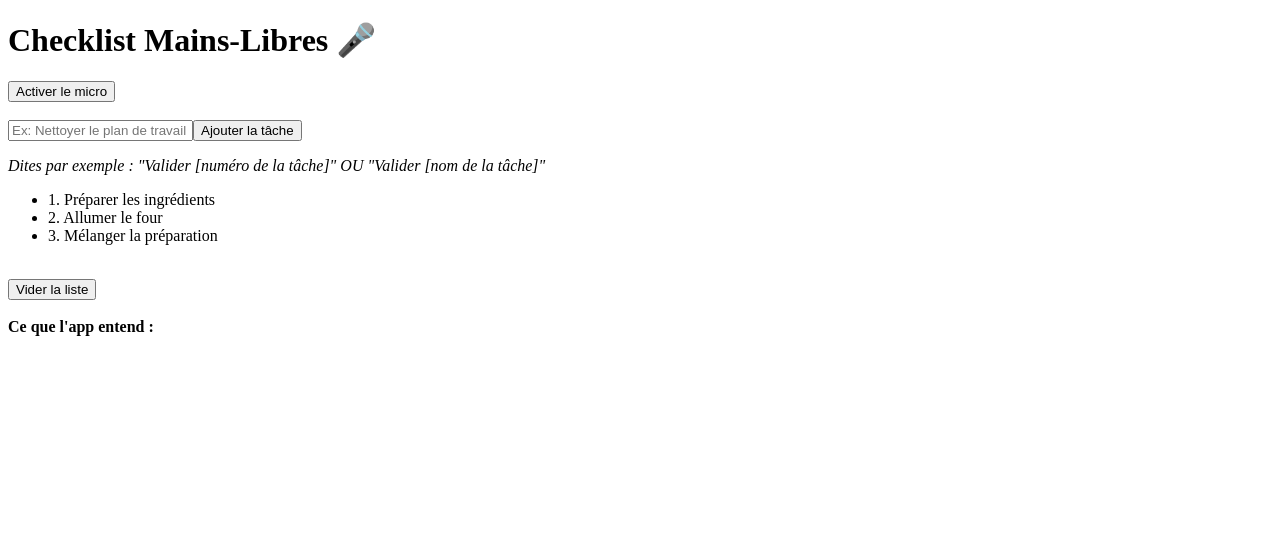
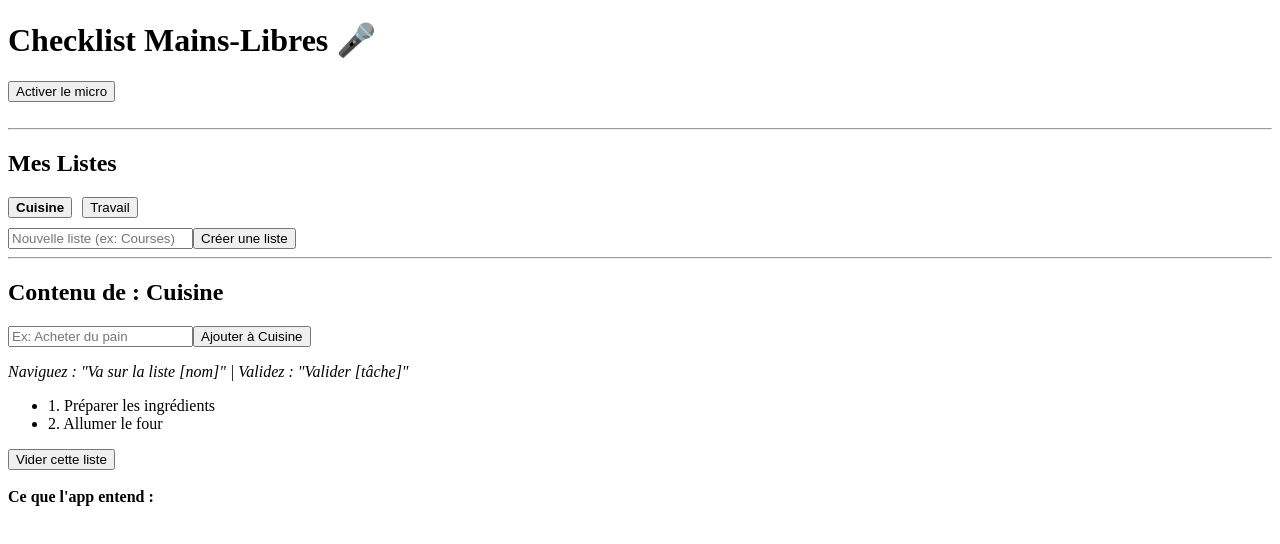
Before and after one commit to RdMMI/strategie-innovation-vocal, a React (Vite) app in the folder projet-vocal/: page / in a window 1280 px wide. Shown: the top 544 px of the page. Built offline with nearby package versions, Linux system fonts and the light colour scheme.

Commit message:
fix: correction d'une erreur de variable lors du chargement des listes sauvegardées

```diff
--- a/projet-vocal/src/App.jsx
+++ b/projet-vocal/src/App.jsx
@@ -38,7 +38,6 @@ const getNumberWords = (num) => {
 // Helper for Text-to-Speech (Voice synthesis)
 const speakText = (text) => {
   if ('speechSynthesis' in window) {
-    // Cut off any currently playing speech to avoid overlapping
     window.speechSynthesis.cancel();
     const utterance = new SpeechSynthesisUtterance(text);
     utterance.lang = 'fr-FR';
@@ -50,32 +49,54 @@ export default function App() {
   const [isListening, setIsListening] = useState(false);
   const [transcript, setTranscript] = useState('');
   const [newTaskText, setNewTaskText] = useState('');
+  const [newListName, setNewListName] = useState('');
 
-  // FEATURE: Persistent Storage
-  const [tasks, setTasks] = useState(() => {
-    const savedTasks = localStorage.getItem('voice-checklist-tasks');
-    if (savedTasks) {
-      return JSON.parse(savedTasks);
+  // FEATURE: Multi-lists Architecture & Persistent Storage
+  // We use a new localStorage key to avoid conflicts with the old data structure
+  const [lists, setLists] = useState(() => {
+    const savedLists = localStorage.getItem('voice-checklist-multi-lists');
+    // FIX applied here: checking 'savedLists' instead of 'savedTasks'
+    if (savedLists) {
+      return JSON.parse(savedLists);
     }
     return [
+      {
+        id: 1,
+        name: 'Cuisine',
+        tasks: [
           { id: 1, text: 'Préparer les ingrédients', done: false },
-      { id: 2, text: 'Allumer le four', done: false },
-      { id: 3, text: 'Mélanger la préparation', done: false }
+          { id: 2, text: 'Allumer le four', done: false }
+        ]
+      },
+      {
+        id: 2,
+        name: 'Travail',
+        tasks: [
+          { id: 1, text: 'Envoyer le rapport', done: false }
+        ]
+      }
     ];
   });
 
-  // FEATURE: Auto-save
+  const [activeListId, setActiveListId] = useState(lists.length > 0 ? lists[0].id : null);
+
   useEffect(() => {
-    localStorage.setItem('voice-checklist-tasks', JSON.stringify(tasks));
-  }, [tasks]);
+    localStorage.setItem('voice-checklist-multi-lists', JSON.stringify(lists));
+  }, [lists]);
 
   const recognitionRef = useRef(null);
   const isListeningRef = useRef(false);
 
-  const tasksRef = useRef(tasks);
+  const listsRef = useRef(lists);
+  const activeListIdRef = useRef(activeListId);
+
   useEffect(() => {
-    tasksRef.current = tasks;
-  }, [tasks]);
+    listsRef.current = lists;
+  }, [lists]);
+
+  useEffect(() => {
+    activeListIdRef.current = activeListId;
+  }, [activeListId]);
 
   useEffect(() => {
     const SpeechRecognition = window.SpeechRecognition || window.webkitSpeechRecognition;
@@ -95,9 +116,7 @@ export default function App() {
 
       setTranscript(currentTranscript);
 
-      // FEATURE: Prevent premature triggers (Cascade bug fix)
       const isFinal = resultsArray[resultsArray.length - 1].isFinal;
-
       if (isFinal) {
         checkCommands(currentTranscript);
       }
@@ -124,51 +143,65 @@ export default function App() {
     };
   }, []);
 
-  // Logic engine: search dynamically through the task list
   const checkCommands = (text) => {
     const spokenClean = normalizeText(text);
-    const isValidating = spokenClean.includes('valider') || spokenClean.includes('validez') || spokenClean.includes('terminer');
+    let remainingSpeech = spokenClean;
+
+    // 1. FEATURE: Voice Navigation Check
+    // Checks if the user wants to switch to another list
+    const isNavigating = remainingSpeech.includes('va sur la liste') || remainingSpeech.includes('aller sur la liste') || remainingSpeech.includes('ouvre la liste');
+
+    if (isNavigating) {
+      listsRef.current.forEach(list => {
+        const listNameClean = normalizeText(list.name);
+        if (remainingSpeech.includes(listNameClean)) {
+          setActiveListId(list.id);
+          speakText(`Ouverture de la liste ${list.name}`);
+          remainingSpeech = remainingSpeech.replace(listNameClean, "");
+        }
+      });
+    }
+
+    // 2. FEATURE: Task Validation Check
+    // Checks validations ONLY for the currently active list
+    const isValidating = remainingSpeech.includes('valider') || remainingSpeech.includes('validez') || remainingSpeech.includes('terminer');
 
     if (isValidating) {
-      let remainingSpeech = spokenClean;
+      const currentList = listsRef.current.find(l => l.id === activeListIdRef.current);
+      if (!currentList) return;
 
-      // FEATURE: Anti-Collision Sorting
-      const tasksSortedByLength = [...tasksRef.current].sort((a, b) => b.text.length - a.text.length);
+      const tasksSortedByLength = [...currentList.tasks].sort((a, b) => b.text.length - a.text.length);
 
-      // Pass 1: Check by text first
+      // Pass 1: Check by task text
       tasksSortedByLength.forEach(task => {
         const taskTextClean = normalizeText(task.text);
 
-        // FEATURE: Space-Insensitive Matching
-        // Transforms "test55" into a regex that matches "test 55" or "t e s t 5 5"
         const regexStr = taskTextClean
-          .replace(/\s+/g, '') // Remove existing spaces
-          .split('') // Split into individual characters
-          .map(char => char.replace(/[.*+?^${}()|[\]\\]/g, '\\$&')) // Escape any special characters
-          .join('\\s*'); // Allow 0 or multiple spaces between every character
+          .replace(/\s+/g, '')
+          .split('')
+          .map(char => char.replace(/[.*+?^${}()|[\]\\]/g, '\\$&'))
+          .join('\\s*');
 
         const flexibleRegex = new RegExp(regexStr, 'g');
 
         if (flexibleRegex.test(remainingSpeech)) {
           if (!task.done) {
-            toggleTask(task.id);
+            toggleTask(currentList.id, task.id);
             speakText(`${task.text}, validé.`);
           }
-          // Remove the matched text (including its spaces) to prevent triggering shorter IDs
           remainingSpeech = remainingSpeech.replace(flexibleRegex, "");
         }
       });
 
-      // Pass 2: Check by ID using exact word matching
+      // Pass 2: Check by task ID
       const spokenWords = remainingSpeech.split(/\s+/);
-
-      tasksRef.current.forEach(task => {
+      currentList.tasks.forEach(task => {
         const idWords = getNumberWords(task.id);
         const matchById = idWords.some(word => spokenWords.includes(word));
 
         if (matchById) {
           if (!task.done) {
-            toggleTask(task.id);
+            toggleTask(currentList.id, task.id);
             speakText(`${task.text}, validé.`);
           }
         }
@@ -176,24 +209,52 @@ export default function App() {
     }
   };
 
-  const toggleTask = (id) => {
-    setTasks(prevTasks => prevTasks.map(task =>
-      task.id === id ? { ...task, done: true } : task
-    ));
+  const toggleTask = (listId, taskId) => {
+    setLists(prevLists => prevLists.map(list => {
+      if (list.id !== listId) return list;
+      return {
+        ...list,
+        tasks: list.tasks.map(task =>
+          task.id === taskId ? { ...task, done: true } : task
+        )
+      };
+    }));
+  };
+
+  const handleAddList = (e) => {
+    e.preventDefault();
+    if (!newListName.trim()) return;
+
+    const newId = lists.length > 0 ? Math.max(...lists.map(l => l.id)) + 1 : 1;
+    const newList = { id: newId, name: newListName, tasks: [] };
+
+    setLists(prev => [...prev, newList]);
+    setActiveListId(newId); // Automatically switch to the new list
+    setNewListName('');
   };
 
   const handleAddTask = (e) => {
     e.preventDefault();
-    if (!newTaskText.trim()) return;
-    const newId = tasks.length > 0 ? Math.max(...tasks.map(t => t.id)) + 1 : 1;
-    setTasks(prev => [...prev, { id: newId, text: newTaskText, done: false }]);
+    if (!newTaskText.trim() || !activeListId) return;
+
+    setLists(prevLists => prevLists.map(list => {
+      if (list.id !== activeListId) return list;
+
+      const newTaskId = list.tasks.length > 0 ? Math.max(...list.tasks.map(t => t.id)) + 1 : 1;
+      return {
+        ...list,
+        tasks: [...list.tasks, { id: newTaskId, text: newTaskText, done: false }]
+      };
+    }));
+
     setNewTaskText('');
   };
 
-  // FEATURE: Hard Reset
-  const handleClearList = () => {
-    if (window.confirm("Êtes-vous sûr de vouloir vider toute la liste ?")) {
-      setTasks([]);
+  const handleClearTasks = () => {
+    if (window.confirm("Vider toutes les tâches de cette liste ?")) {
+      setLists(prevLists => prevLists.map(list =>
+        list.id === activeListId ? { ...list, tasks: [] } : list
+      ));
     }
   };
 
@@ -219,6 +280,8 @@ export default function App() {
     return <div>Votre navigateur ne supporte pas la reconnaissance vocale (Utilisez Chrome).</div>;
   }
 
+  const activeList = lists.find(l => l.id === activeListId);
+
   return (
     <div>
       <h1>Checklist Mains-Libres 🎤</h1>
@@ -230,32 +293,70 @@ export default function App() {
       </div>
 
       <br />
+      <hr />
+
+      {/* --- LIST MANAGEMENT SECTION --- */}
+      <div>
+        <h2>Mes Listes</h2>
+
+        {/* Navigation Buttons */}
+        <div style={{ display: 'flex', gap: '10px', flexWrap: 'wrap', marginBottom: '10px' }}>
+          {lists.map(list => (
+            <button
+              key={list.id}
+              onClick={() => setActiveListId(list.id)}
+              style={{ fontWeight: activeListId === list.id ? 'bold' : 'normal' }}
+            >
+              {list.name}
+            </button>
+          ))}
+        </div>
+
+        {/* Form to create a new list */}
+        <form onSubmit={handleAddList}>
+          <input
+            type="text"
+            value={newListName}
+            onChange={(e) => setNewListName(e.target.value)}
+            placeholder="Nouvelle liste (ex: Courses)"
+          />
+          <button type="submit">Créer une liste</button>
+        </form>
+      </div>
+
+      <hr />
+
+      {/* --- ACTIVE LIST SECTION --- */}
+      {activeList ? (
+        <div>
+          <h2>Contenu de : {activeList.name}</h2>
 
           <form onSubmit={handleAddTask}>
             <input
               type="text"
               value={newTaskText}
               onChange={(e) => setNewTaskText(e.target.value)}
-          placeholder="Ex: Nettoyer le plan de travail"
+              placeholder="Ex: Acheter du pain"
             />
-        <button type="submit">Ajouter la tâche</button>
+            <button type="submit">Ajouter à {activeList.name}</button>
           </form>
 
-      <p><em>Dites par exemple : "Valider [numéro de la tâche]" OU "Valider [nom de la tâche]"</em></p>
+          <p><em>Naviguez : "Va sur la liste [nom]" | Validez : "Valider [tâche]"</em></p>
 
           <ul>
-        {tasks.map(task => (
+            {activeList.tasks.map(task => (
               <li key={task.id}>
                 {task.id}. {task.text} {task.done && '✅'}
               </li>
             ))}
           </ul>
 
-      {tasks.length > 0 && (
-        <div>
-          <br />
-          <button onClick={handleClearList}>Vider la liste</button>
+          {activeList.tasks.length > 0 && (
+            <button onClick={handleClearTasks}>Vider cette liste</button>
+          )}
         </div>
+      ) : (
+        <p>Veuillez créer ou sélectionner une liste.</p>
       )}
 
       <div>
```
Lines whose indentation alone changed are shown as unchanged.
